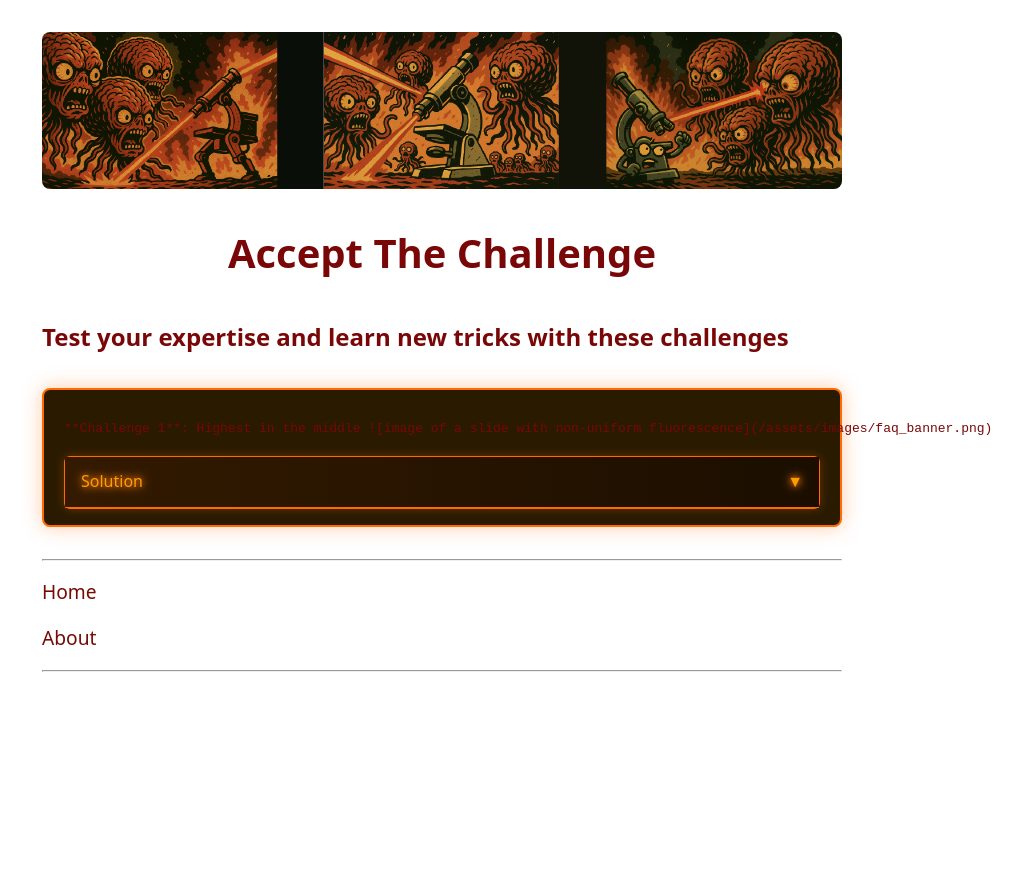
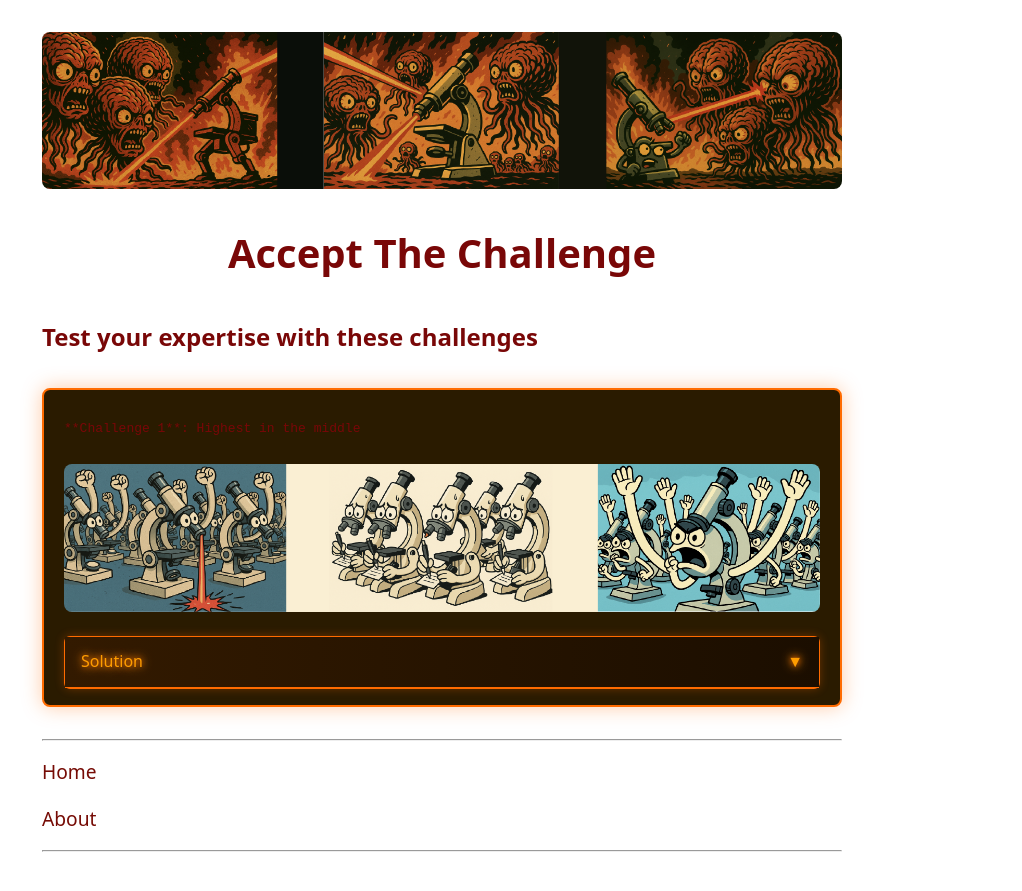
Before and after one commit to drkutuzov/drkutuzov.github.io, a Jekyll site: the page built from challenges.md, in a window 1280 px wide. Shown: the top 891 px of the page, without its empty margins (198-1220 px from the left). Built offline with Jekyll 4.4.1, drawn with Linux system fonts in a browser that asks for light colours; our own code applies the rules of GitHub Pages for plain Markdown files.

Commit message:
fixing image in challenge

```diff
--- a/challenges.md
+++ b/challenges.md
@@ -2,18 +2,7 @@
 layout: challenges
 ---
 # {{ site.challenges }}
-## Test your expertise and learn new tricks with these challenges
-
-<!--
-<div class="challenge-item">
-  {% include_relative challenges/question1.md %}
-
-  <details class="challenge-solution">
-    <summary>💀 Solution</summary>
-    {% include_relative challenges/solution1.md %}
-  </details>
-</div>
--->
+## Test your expertise with these challenges
 
 <div class="challenge-item">
   {% capture question1 %}
--- a/challenges/question1.md
+++ b/challenges/question1.md
@@ -1,2 +1,3 @@
 **Challenge 1**: Highest in the middle
+
 ![image of a slide with non-uniform fluorescence]({{ '/assets/images/faq_banner.png' | relative_url }})
```
